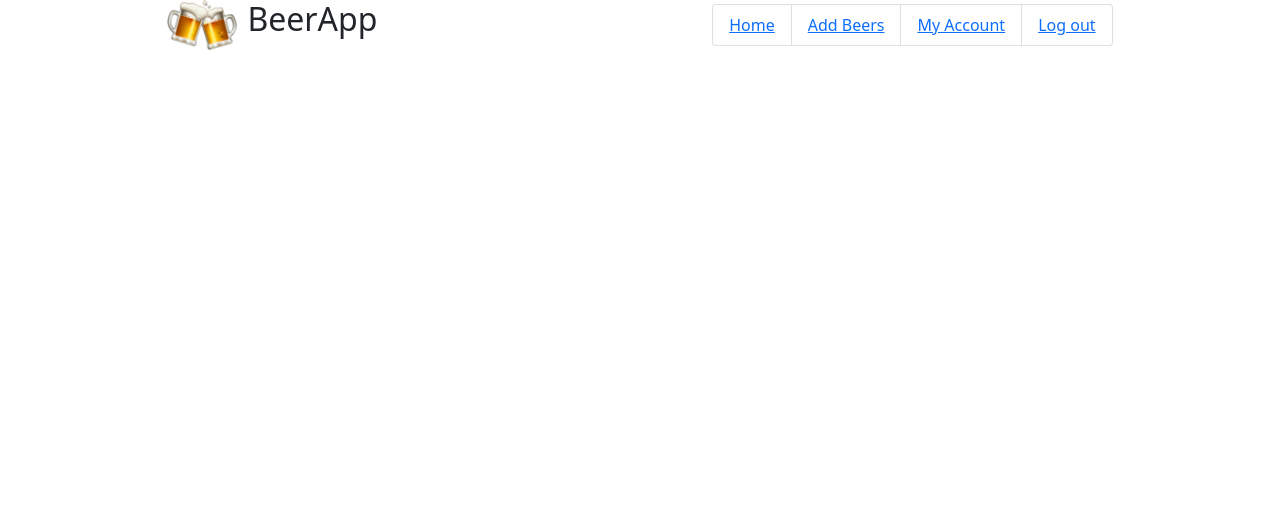
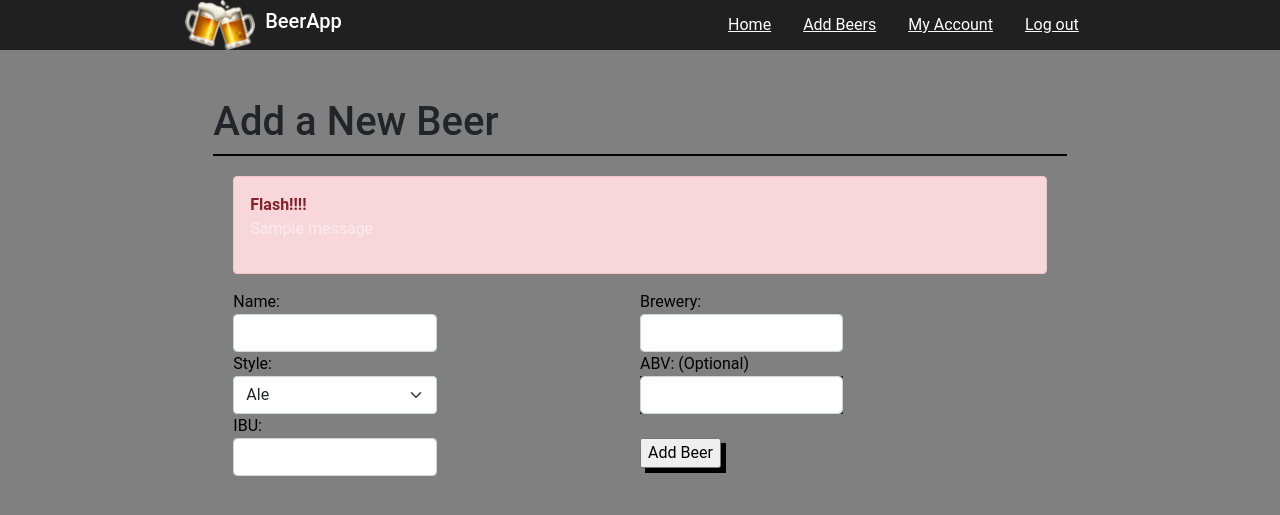
Before and after one commit to Andrew-Danielson/group_project, a Flask app: template flask_app/templates/add_beer.html in a window 1280 px wide. Shown: the top 515 px of the page. Run offline with Flask 2, Linux system fonts and the light colour scheme; the template is opened without the code that fills it: most values are stand-ins (such as "Sample title", 1, 10 or a date in 2020); one stand-in notice (Sample message) is shown.

Commit message:
"Dashboard page",  CSS, "Add_beer" page

```diff
--- a/flask_app/static/css/style.css
+++ b/flask_app/static/css/style.css
@@ -2,3 +2,86 @@
     height: 50px;
     margin-right:10px ;
 }
+a{
+    color: white;
+}
+a:hover{
+    color: orange;
+}
+a:active{
+    text-decoration: line-through;
+}
+body {
+    background-color: gray;
+    font-family: "Roboto";
+}
+
+p {
+    color: rgba(255, 255, 255, 0.5);
+}
+
+h1, h2, h3, h4, h5, h6{
+    font-family: "Roboto";
+}
+
+.content {
+    padding: 7rem 0; }
+
+h2 {
+    font-size: 20px;
+    color: white; }
+
+.custom-table
+    .custom-table thead tr, .custom-table thead th {
+    padding-bottom: 30px;
+    color: white;
+    font-size: 11px;
+    text-transform: uppercase;
+    letter-spacing: .2rem; }
+    .custom-table tbody th, .custom-table tbody td {
+    color: white;
+    font-weight: 400;
+    padding-top: 20px;
+    padding-bottom: 20px;
+    border: none;
+    transition: .5 all ease; }
+    .custom-table tbody th small, .custom-table tbody td small {
+        color: white(255, 255, 255, 0.3);
+        font-weight: 300; }
+    .custom-table tbody th a, .custom-table tbody td a {
+        color: white(255, 255, 255, 0.3); }
+    .custom-table tbody th .more, .custom-table tbody td .more {
+        color: white(255, 255, 255, 0.3);
+        font-size: 11px;
+        font-weight: 900;
+        text-transform: uppercase;
+        letter-spacing: .2rem; }
+    .custom-table tbody tr {
+    transition: .5 all ease; }
+    .custom-table tbody tr:hover td, .custom-table tbody tr:focus td {
+        color: orange; }
+        .custom-table tbody tr:hover td a, .custom-table tbody tr:focus td a {
+        color: orange; }
+        .custom-table tbody tr:hover td .more, .custom-table tbody tr:focus td .more {
+        color: orange; }
+    .custom-table .td-box-wrap {
+    padding: 0; }
+    .custom-table .box {
+        border-radius: 4px;
+        margin-top: 15px;
+        margin-bottom: 15px;
+        background: #fff;
+    }
+
+.form-body , input:hover , select:hover{
+    border: 2px solid orange;
+}
+.newBeer{
+    color: white;
+    border-top: 2px solid black;
+    padding: 20px;
+    color: black;
+}
+.button{
+    box-shadow: 5px 5px black;
+}
--- a/flask_app/templates/add_beer.html
+++ b/flask_app/templates/add_beer.html
@@ -1,23 +1,73 @@
 {% extends "template.html" %}
 {% block content %}
+<div class="col-8 mx-auto mt-5">
+    <!-- Maybe add a hello whoever -->
+    <!-- <h1 class="text-center">Welcome {{user.first_name}}!!!</h1> -->
+    <h1>Add a New Beer</h2>
+    <form action="/create/recipe" method="post" class="newBeer">
+        {% with messages = get_flashed_messages(category_filter=['']) %}
+            {% if messages %}
+            <div class="alert alert-danger" role="alert">
+                <strong>Flash!!!!</strong>
+                    {% for message in messages %}
+                    <p>{{message}}</p>
+                    {% endfor %}
+            </div>
+            {% endif %}
+        {% endwith %}
+        <div class="d-flex justify-content-between col-9">
+            <div class="col-4">
+                <div class="form-group">
+                    <label for="name">Name:</label>
+                    <input required type="text" name="name" class="form-control ">
+                </div>
+                <div class="form-group">
+                    <label for="style">Style:</label>
+                    <select class="form-select"name="style" id="">
+                        <option value="Ale">Ale</option>
+                        <option value="Amber ale">Amber ale</option>
+                        <option value="Bock">Bock</option>
+                        <option value="Bitter">Bitter</option>
+                        <option value="Brown Ale">Brown Ale</option>
+                        <option value="Cream Ale">Cream Ale</option>
+                        <option value="Doppelbock">Doppelbock</option>
+                        <option value="Dubbel">Dubbel</option>
+                        <option value="Irish Red Ale">Irish Red Ale</option>
+                        <option value="Kölsch">Kölsch</option>
+                        <option value="Lager">Lager</option>
+                        <option value="Lambic">Lambic</option>
+                        <option value="Märzen">Märzen</option>
+                        <option value="Pale">Pale Ale</option>
+                        <option value="Pale">Pale Lager</option>
+                        <option value="Pilsner">Pilsner</option>
+                        <option value="Porter">Porter</option>
+                        <option value="Saison">Saison</option>
+                        <option value="Stout">Stout</option>
+                        <option value="Tripel">Tripel</option>
+                        <option value="Witbier">Witbier</option>
+                        <option value="Other">Other (Sorry)</option>
+                    </select>
+                </div>
+                <div class="form-group">
+                    <label for="instructions">IBU:</label>
+                    <input  type="text" name="IBU" class="form-control"></input>
+                </div>
+            </div>
+            <div class="col-4">
 
-
-
-
-
-
-<!-- New HTML goes in here (: -->
-<!-- Doctype,html,head,and body are already populated from the extends html -->
-
-
-
-
-
-
-
-
-
-
-
-
+                <div class="form-group">
+                    <label for="Brewery">Brewery:</label>
+                    <input required type="text" name="" class="form-control">
+                </div>
+                <label for="ABV">ABV: (Optional)</label>
+                <div class="form-group bg-dark">
+                    <input required type="text" name="ABV" class="form-control">
+                </div>
+                <br>
+                <input type="submit" value="Add Beer" class="button">
+                </div>
+            </div>
+        </div>
+    </form>
+</div>
 {% endblock %}
--- a/flask_app/templates/template.html
+++ b/flask_app/templates/template.html
@@ -10,21 +10,21 @@
 </head>
 <body>
     <div>
-        <div class="d-flex justify-content-around align-items-center">
+        <div class="d-flex justify-content-around align-items-center bg-opacity-75 bg-black">
             <div class="d-flex">
                 <img src="{{ url_for('static', filename='img/beer.png') }}" alt="image of beer logo" class="beer">
-                <h2>BeerApp</h2>
+                <h2 class="text-white align-self-center">BeerApp</h2>
             </div>
             <div>
                 <ul class="list-group list-group-horizontal">
-                    <li class="list-group-item"><a href="#">Home</a></li>
-                    <li class="list-group-item"><a href="#">Add Beers</a></li>
-                    <li class="list-group-item"><a href="#">My Account</a></li>
-                    <li class="list-group-item"><a href="#">Log out</a></li>
+                    <li class="list-group-item bg-opacity-10 bg-dark border-0"><a href="#">Home</a></li>
+                    <li class="list-group-item bg-opacity-10 bg-dark border-0"><a href="#">Add Beers</a></li>
+                    <li class="list-group-item bg-opacity-10 bg-dark border-0"><a href="#">My Account</a></li>
+                    <li class="list-group-item bg-opacity-10 bg-dark border-0"><a href="#">Log out</a></li>
                 </ul>
             </div>
         </div>
-    {%block content%}
-    {% endblock %}
-</body>
-</html>
+    </body>
+    </html>
+{%block content%}
+{% endblock %}
```
Also changed, not shown: flask_app/templates/dashboard.html (added, +40 -0 lines).
